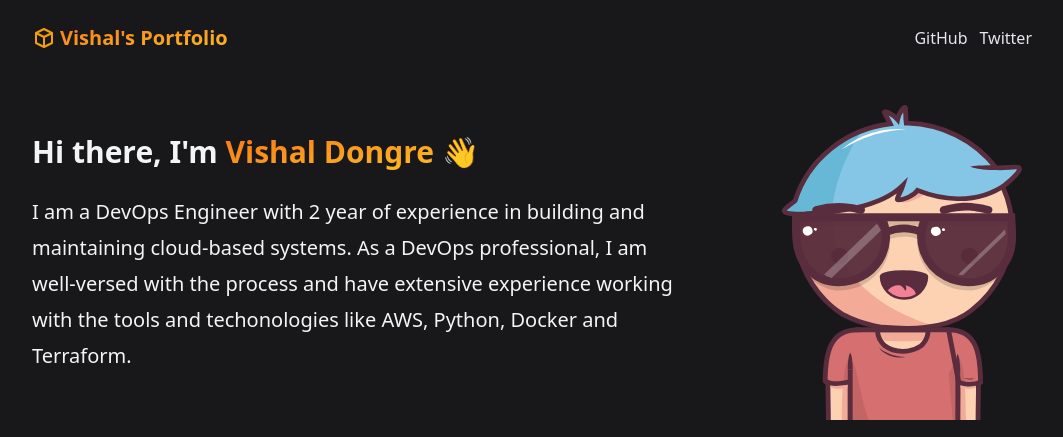
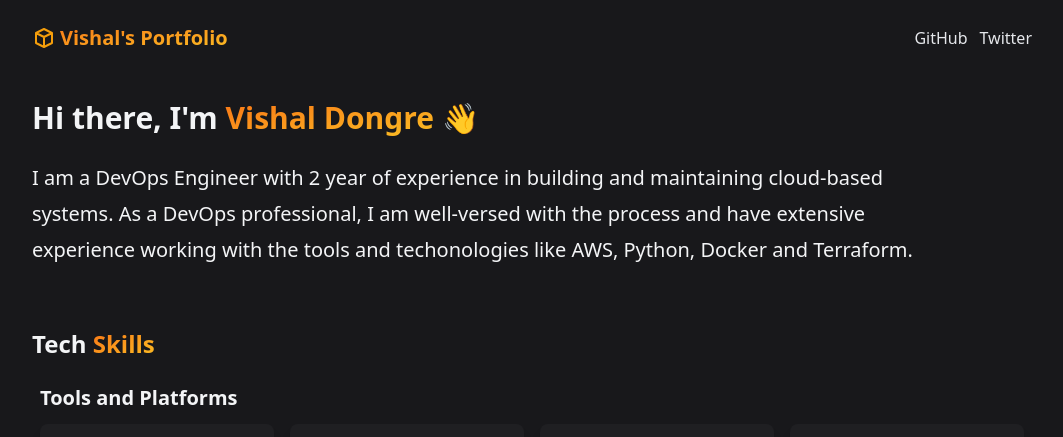
Before and after one commit to xvishaldongre/xvishaldongre.github.io, an Astro site: page / in a window 1280 px wide. Shown: the top 437 px of the page, without its empty margins (108-1171 px from the left). Built offline with nearby package versions, Linux system fonts and the light colour scheme; Astro itself is replaced by a stand-in of ours.

Commit message:
fix: removed profile pic

```diff
--- a/src/partials/Hero.tsx
+++ b/src/partials/Hero.tsx
@@ -26,14 +26,14 @@ const Hero = () => (
           adipiscing elit, sed do eiusmod tempor incididunt ut labore et dolore. */}
         </>
       }
-      avatar={
-        <img
-          className="h-80 w-64"
-          src="/assets/images/avatar.svg"
-          alt="Avatar image"
-          loading="lazy"
-        />
-      }
+      // avatar={
+      //   <img
+      //     className="h-64 w-64"
+      //     src="/assets/images/profile.svg"
+      //     alt="Avatar image"
+      //     loading="lazy"
+      //   />
+      // }
       socialButtons={
         <>
           {/* <a href="/">
```
Also changed, not shown: public/assets/images/profile.svg (added).
